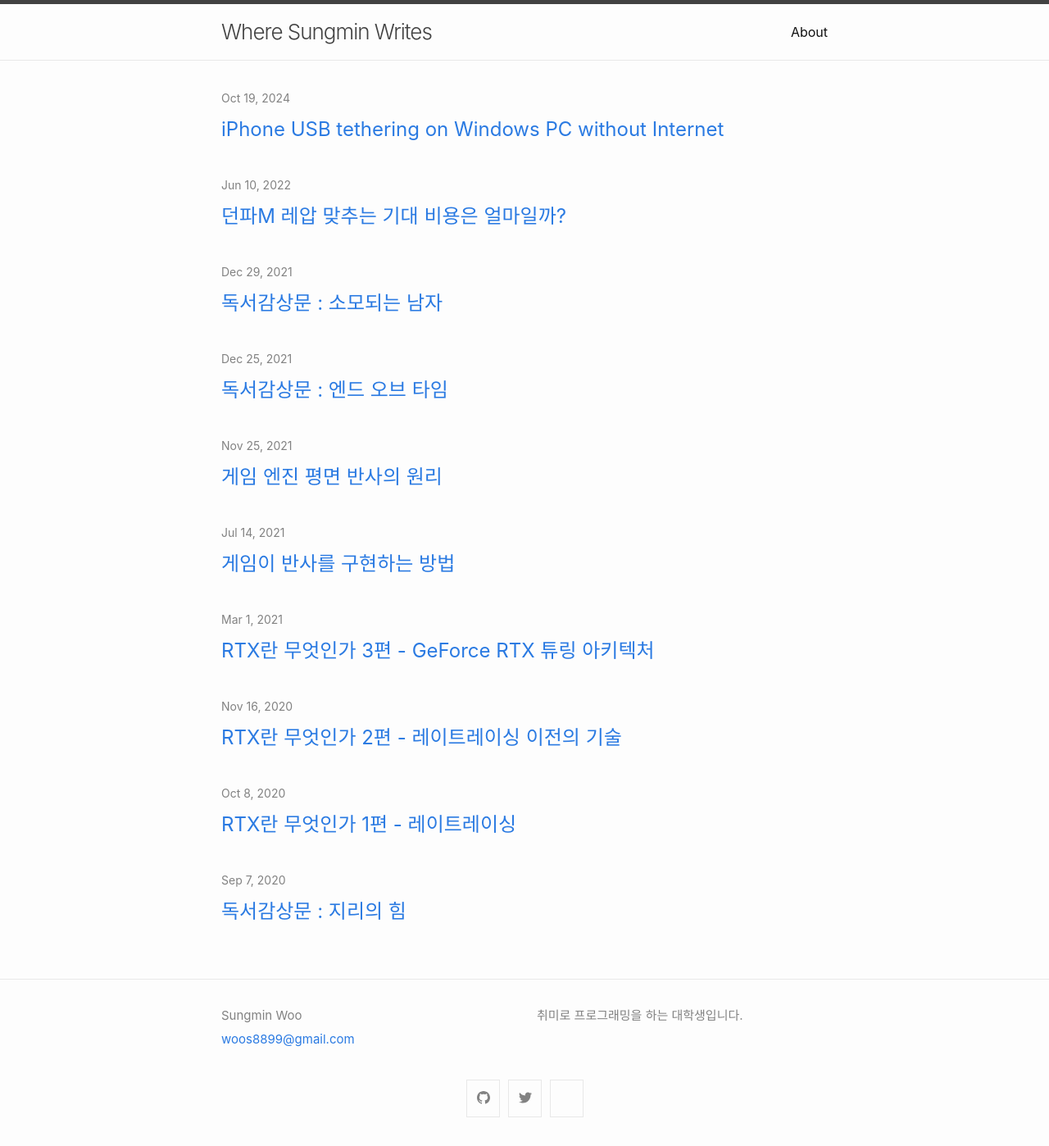
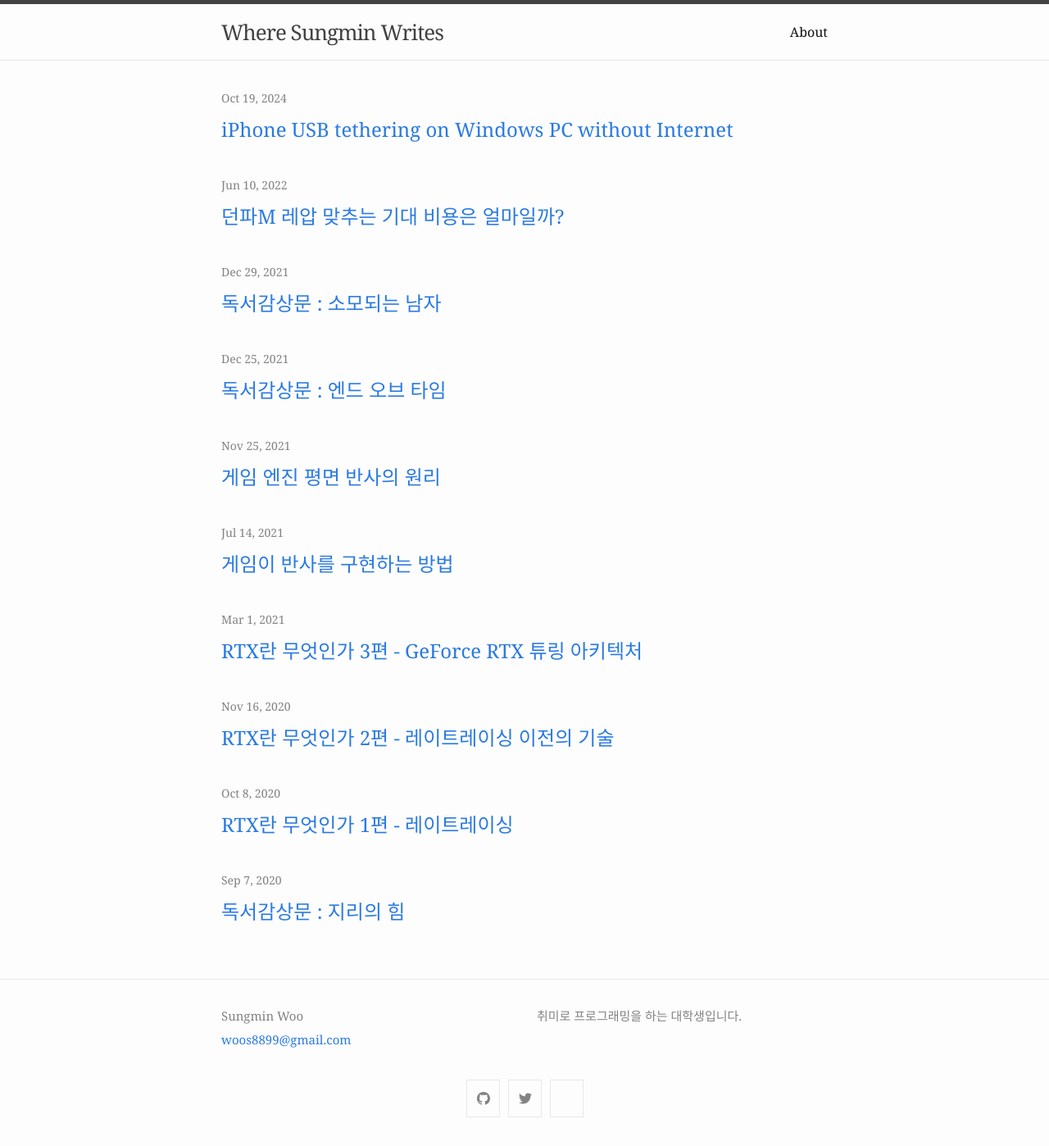
Before and after one commit to SausageTaste/SausageTaste.github.io, a Jekyll site: the page built from index.md, in a window 1280 px wide. Shown: the whole page at 82% size. Built offline with Jekyll 4.4.1, drawn with Linux system fonts in a browser that asks for light colours.

Commit message:
Add the top-most font `Goergia`

```diff
--- a/_sass/minima/custom-variables.scss
+++ b/_sass/minima/custom-variables.scss
@@ -1,4 +1,4 @@
 // Placeholder to allow overriding predefined variables smoothly.
 
 $base-line-height: 1.9;
-$base-font-family: "Noto Serif KR", -apple-system, BlinkMacSystemFont, "Gulim", "Segoe UI", "Segoe UI Symbol", "Segoe UI Emoji", "Apple Color Emoji", Roboto, Helvetica, Arial, sans-serif;
+$base-font-family: "Georgia", "Noto Serif KR", -apple-system, BlinkMacSystemFont, "Gulim", "Segoe UI", "Segoe UI Symbol", "Segoe UI Emoji", "Apple Color Emoji", Roboto, Helvetica, Arial, sans-serif;
```
